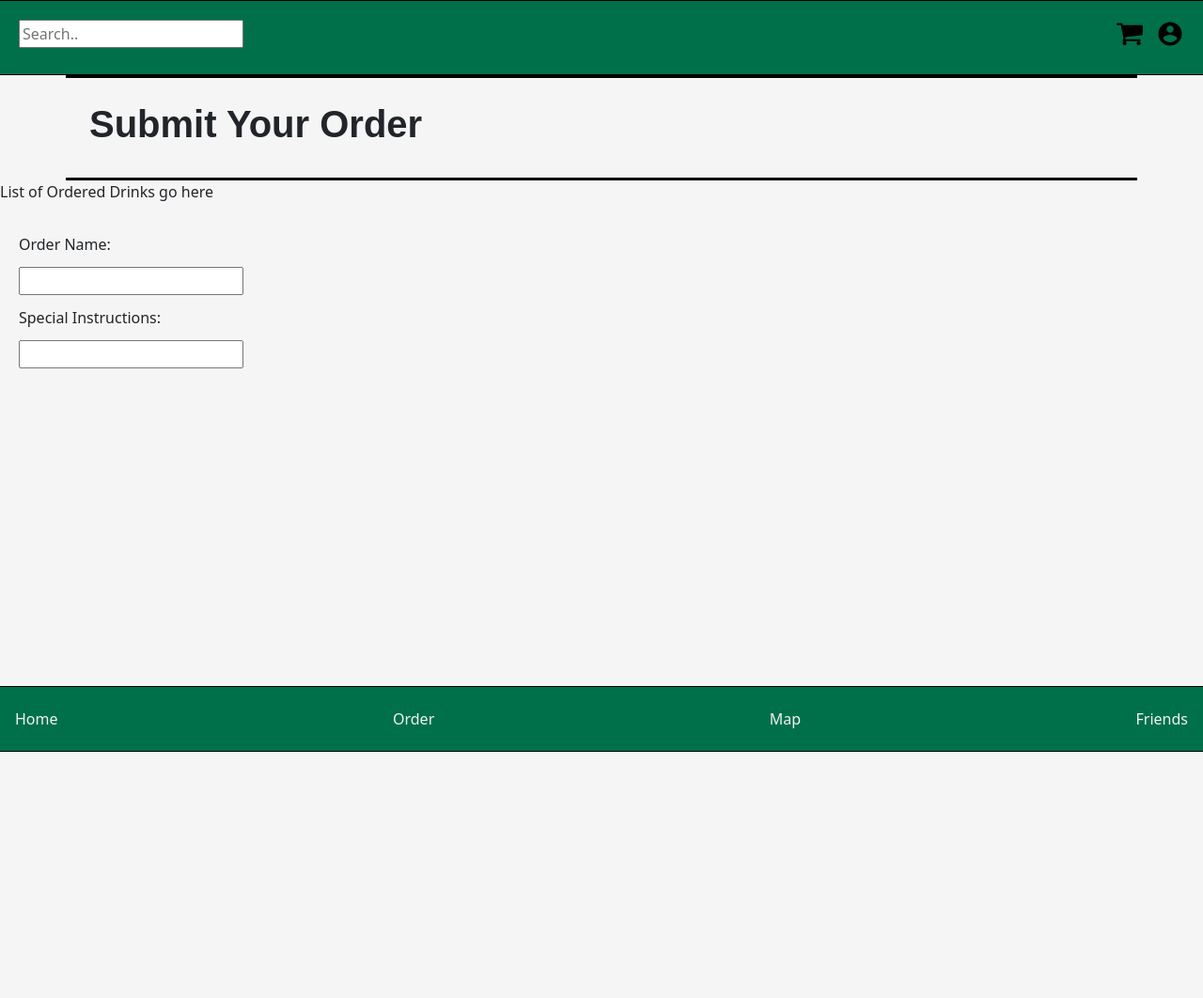
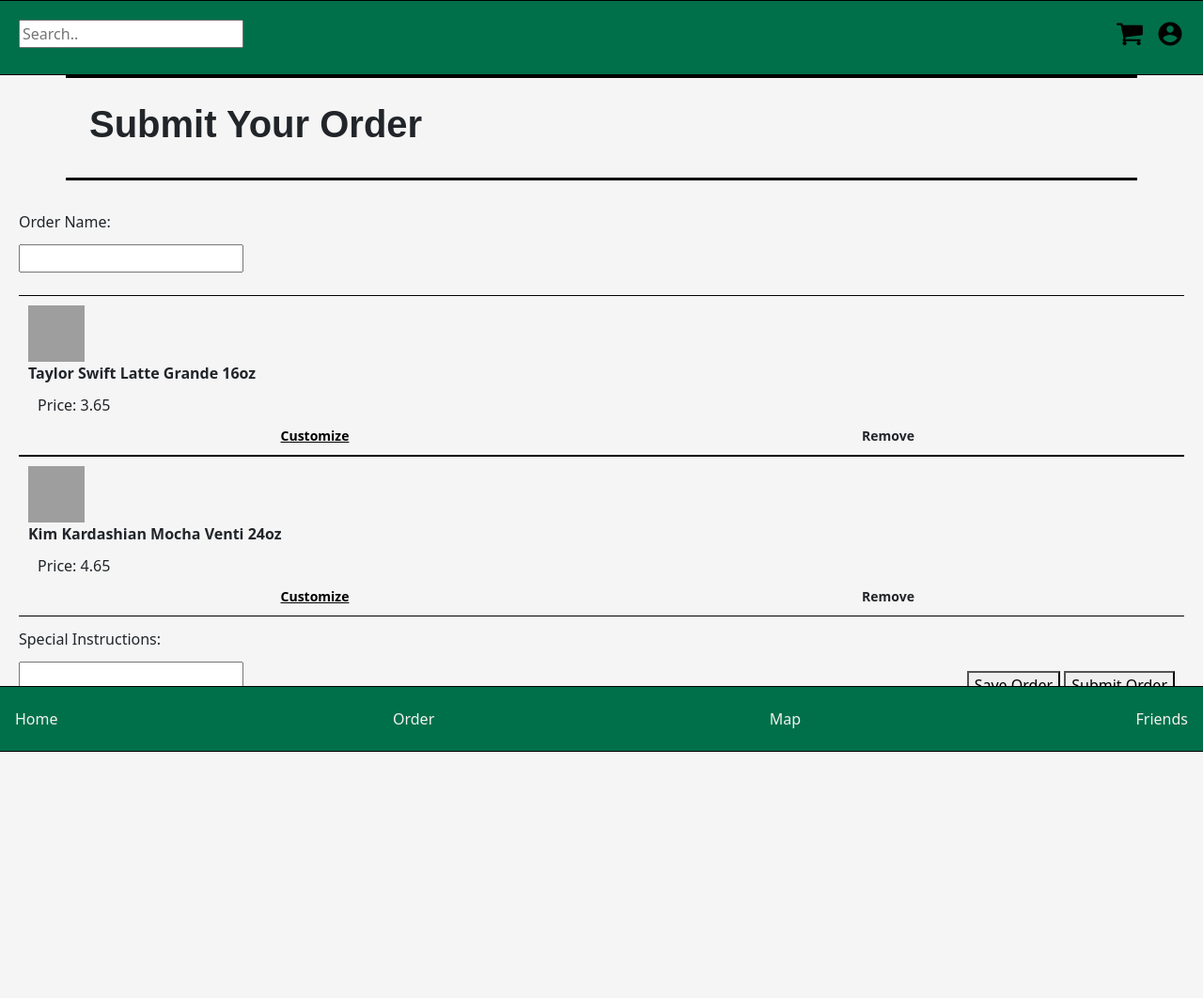
Before and after one commit to kb1998s/Social-Barista, a Flask app: page /submit/ in a window 1280 px wide. Shown: the whole page at 94% size. Before the commit the page ends 800 px from the top, so only its background shows below. Run offline with Flask 2, Linux system fonts and the light colour scheme; grey boxes are pictures that could not be loaded.

Commit message:
Ordering Navigation Updates

```diff
--- a/src/app.py
+++ b/src/app.py
@@ -58,10 +58,22 @@ for i in flavorlist:
         flavorDict[temp] += 1
 print(flavorDict)
 
+numDrinksOrdered = 0
+
+for i in flavorDict:
+    numDrinksOrdered += flavorDict[i]
+
+print(numDrinksOrdered)
+
+import heapq
+heapFlavors = heapq.nlargest(4, flavorDict, key=flavorDict.get)
+#topFlavorDict = dict(heapFlavors)
+print(heapFlavors)
+
 #HTML app routes
 @app.route("/")
 def index():
-    return render_template('index.html')
+    return render_template('index.html', flavorProfile = flavorDict, totalDrinks = numDrinksOrdered)
 @app.route('/order/')
 def order():
     return render_template('order.html')
@@ -77,6 +89,9 @@ def friends():
 @app.route('/map/')
 def map():
     return render_template('map.html')
+@app.route('/customization/')
+def customization():
+    return render_template('customization.html')
 
 if __name__ == "__main__":
     app.run(debug=True)
--- a/src/static/css/submit.css
+++ b/src/static/css/submit.css
@@ -7,7 +7,7 @@
 
 .form-container{
     padding: 20px;
-    height: 80vh;
+    height: 100vh;
     width: 100vw;
 }
 
@@ -19,3 +19,41 @@ label {
     padding: 12px 12px 12px 0;
     display: inline-block;
   }
+
+.actions{
+    display: flex;
+    flex-direction:row;
+    align-items: center;
+}
+
+.actions > a{
+    text-align: center;
+    flex: 1 1 0px;
+    color: black;
+    font-size: 14px;
+}
+
+img{
+    width:60px;
+    height:60px;
+    float: left;
+}
+
+.drink-item{
+    font-weight: bold;
+    padding: 10px;
+    display: flex;
+    flex-direction: column;
+    border-top: 1px solid black;
+    border-bottom: 1px solid black;
+}
+
+.drink-item > span{
+    font-weight: normal;
+    padding: 10px;
+}
+
+.buttons{
+    padding: 10px;
+    float: right;
+}
--- a/src/templates/submit.html
+++ b/src/templates/submit.html
@@ -13,18 +13,41 @@
     <h1>Submit Your Order</h1>
 </header>
 
-<div>
-    List of Ordered Drinks go here
-</div>
-
-
 <div class=form-container>
     <form>
         <label for="orderkName">Order Name:</label><br>
         <input type="text" id="order" name="order"><br>
 
+        <br>
+
+        <div class="drink-item">
+            <img src="https://globalassets.starbucks.com/assets/b635f407bbcd49e7b8dd9119ce33f76e.jpg?impolicy=1by1_wide_topcrop_630" alt="Starbucks Latte">
+            Taylor Swift Latte Grande 16oz
+            <span>Price: 3.65</span>
+            <div class = actions>
+            <a href="{{ url_for('customization') }}">Customize</a>
+            <a>Remove</a>
+            </div>
+        </div>
+
+        <div class="drink-item">
+            <img src="https://globalassets.starbucks.com/assets/f24b2303e7734e82852d9132ce604e25.jpg?impolicy=1by1_wide_topcrop_630" alt="Starbucks Mocha">
+            Kim Kardashian Mocha Venti 24oz
+            <span>Price: 4.65</span>
+            <div class = actions>
+            <a href="{{ url_for('customization') }}">Customize</a>
+            <a>Remove</a>
+            </div>
+        </div>
+
         <label for="specialInstructions">Special Instructions:</label><br>
         <input type="text" id="instructions" name="instructions">
+
+        <div class="buttons">
+            <button>Save Order</button>
+            <button>Submit Order</button>
+        </div>
+
     </form>
 </div>
 
```
Also changed, not shown: src/static/css/customization.css (added, +35 -0 lines), src/static/css/order.css (+19 -0 lines), src/templates/customization.html (added, +29 -0 lines), src/templates/order.html (+12 -3 lines).
